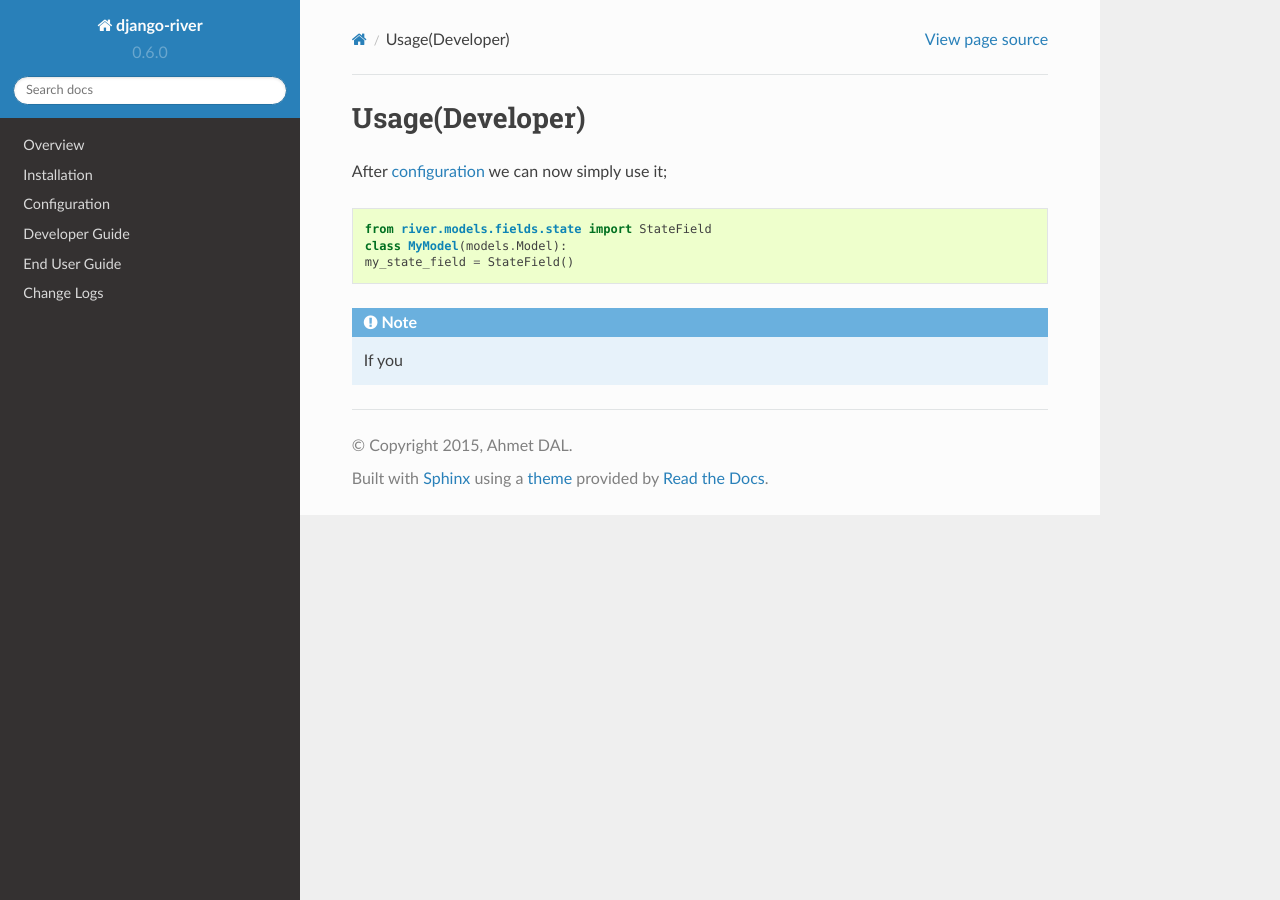
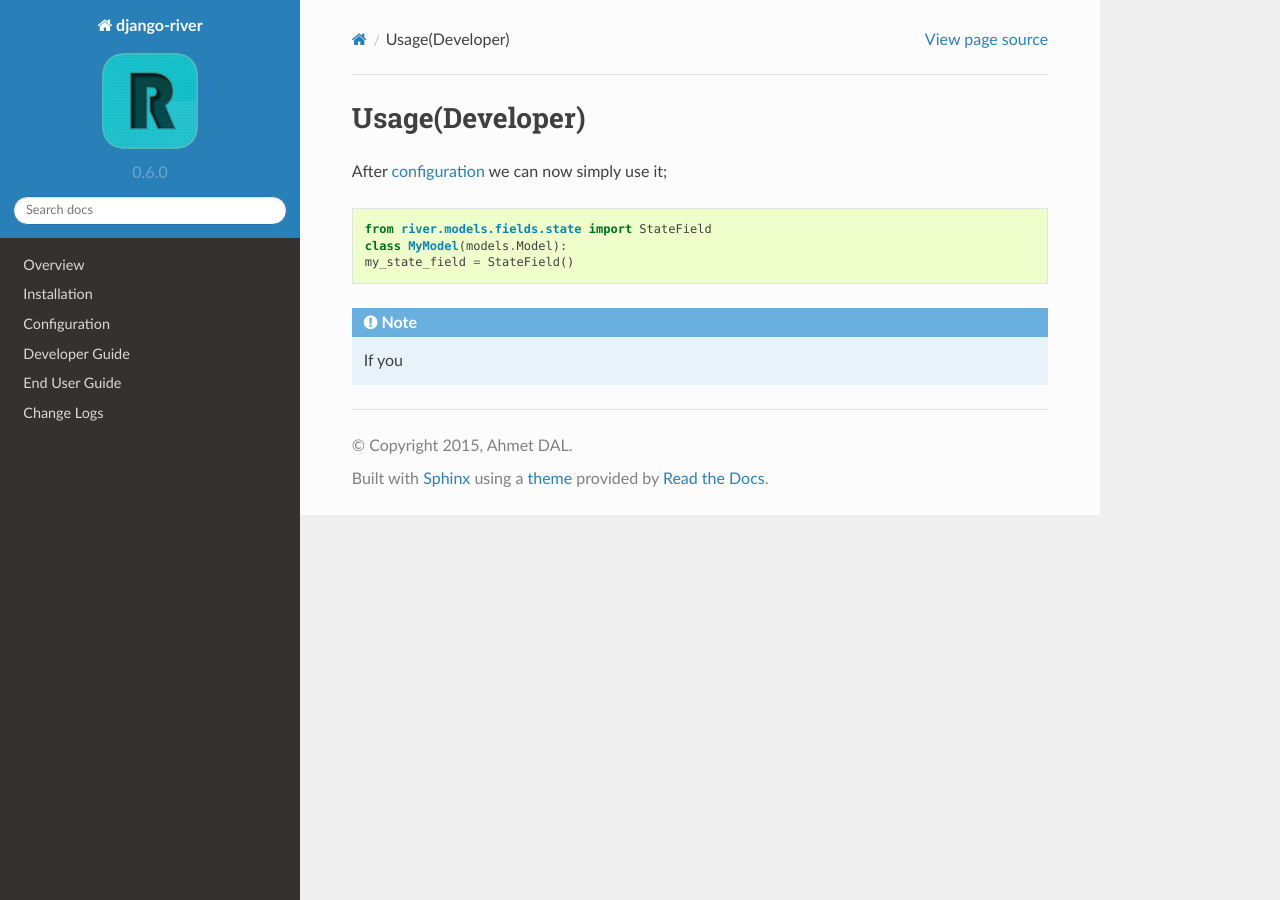
Before and after one commit to javrasya/django-river, a Sphinx documentation site: the page built from docs/usage-for-developer.rst, in a window 1280 px wide. Built offline with Sphinx 7.4.7 and the Read the Docs theme 2.0.0, drawn with Linux system fonts in a browser that asks for light colours.

Commit message:
doc logo is added.

```diff
--- a/docs/conf.py
+++ b/docs/conf.py
@@ -129,7 +129,7 @@ html_theme = 'sphinx_rtd_theme'
 
 # The name of an image file (relative to this directory) to place at the top
 # of the sidebar.
-#html_logo = None
+html_logo = 'logo.png'
 
 # The name of an image file (within the static path) to use as favicon of the
 # docs.  This file should be a Windows icon file (.ico) being 16x16 or 32x32
```
Also changed, not shown: docs/logo.png (added).
